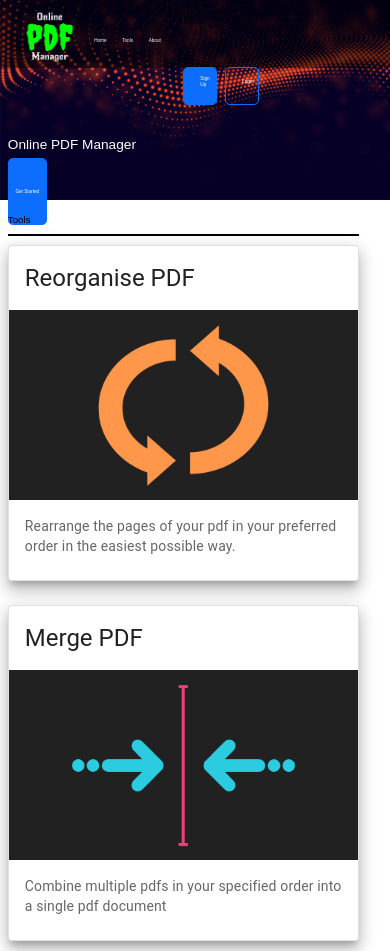
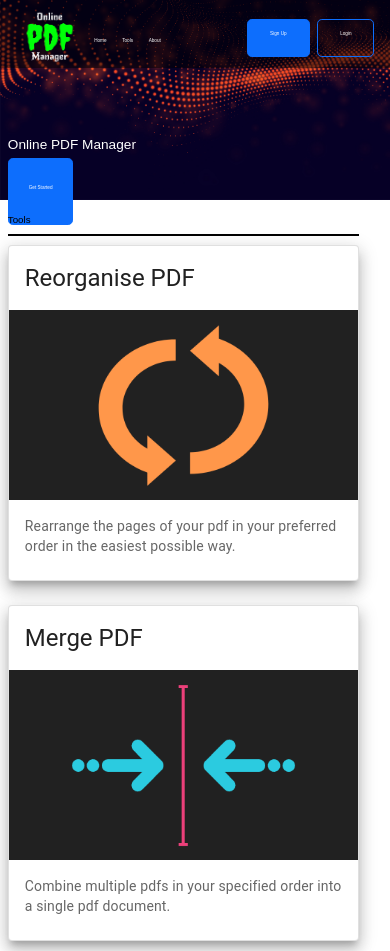
Before and after one commit to qureshi-h/pdf-manipulator, a React (Create React App) app in the folder frontend/: page / in a window 390 px wide. Built offline with nearby package versions, Linux system fonts and the light colour scheme; a web font is replaced by a local one.

Commit message:
made navbar more responsive to resize

```diff
--- a/frontend/src/App.css
+++ b/frontend/src/App.css
@@ -73,7 +73,7 @@ p {
     top: 0;
     margin-top: 40.5vw;
     left: 2%;
-    width: 10vw;
+    width: auto;
     height: 8vh;
 }
 
@@ -113,7 +113,7 @@ p {
     background-color: rgba(0, 0, 0, 0.5);
     top: 0;
     position: absolute;
-    display: inline-block;
+    display: inline-flex;
 }
 
 .navbarLogo {
@@ -130,7 +130,7 @@ p {
 
 .navbarButton {
     margin-left: 2vw;
-    width: 8vw;
+    width: auto;
     height: 4.5vh;
 }
 
@@ -213,6 +213,7 @@ input[type="file"] {
 
 .mergeInput {
     margin-left: 45vw;
+    width: auto;
 }
 
 .clearButton {
--- a/frontend/src/Components/LandingPage/Background.js
+++ b/frontend/src/Components/LandingPage/Background.js
@@ -26,7 +26,7 @@ export const Background = () => {
                     type="button"
                     className="btn btn-primary btn-lg titleButton"
                 >
-                    <h4 className="center">Get Started</h4>
+                    <h4 style={{ padding: "0vh 1vw 0vh 1vw" }}>Get Started</h4>
                 </button>
             </Link>
         </div>
--- a/frontend/src/Components/LandingPage/Tools.js
+++ b/frontend/src/Components/LandingPage/Tools.js
@@ -26,7 +26,7 @@ export const Tools = () => {
                     <Grid item xs={12} sm={6} md={4} lg={3}>
                         <Tool
                             title="Merge PDF"
-                            description="Combine multiple pdfs in your specified order into a single pdf document"
+                            description="Combine multiple pdfs in your specified order into a single pdf document."
                             image={merge}
                             link="/merge"
                         />
--- a/frontend/src/Components/MergePDF/UploadFiles.js
+++ b/frontend/src/Components/MergePDF/UploadFiles.js
@@ -31,7 +31,7 @@ export const UploadFiles = ({
                 htmlFor="file-upload"
                 className="custom-file-upload uploadInput mergeInput"
             >
-                <i className="fa fa-cloud-upload"></i>Choose a PDF
+                <i className="fa fa-cloud-upload"></i>Choose one or more PDFs
             </label>
             <input
                 id="file-upload"
--- a/frontend/src/Components/ReorganisePDF/DisplayImage.js
+++ b/frontend/src/Components/ReorganisePDF/DisplayImage.js
@@ -1,5 +1,14 @@
 import React from "react";
 import { Draggable, Droppable } from "react-beautiful-dnd";
+import {
+    Link,
+    DirectLink,
+    Element,
+    Events,
+    animateScroll as scroll,
+    scrollSpy,
+    scroller,
+} from "react-scroll";
 
 export const DisplayImage = ({ item, index }) => {
     return (
--- a/frontend/src/Components/UIElements/NavigationBar.js
+++ b/frontend/src/Components/UIElements/NavigationBar.js
@@ -6,6 +6,13 @@ import logo from "../../res/Logo2.png";
 export const NavigationBar = () => {
     return (
         <div className="navbar">
+            <div
+                style={{
+                    alignItems: "left",
+                    justifyContent: "left",
+                    marginRight: "4vw",
+                }}
+            >
                 <Link to="/">
                     <img className="navbarLogo" src={logo} alt="logo" />
                 </Link>
@@ -16,20 +23,27 @@ export const NavigationBar = () => {
 
                 <h4 className="navbarText">Tools</h4>
                 <h4 className="navbarText">About</h4>
+            </div>
 
-            <div style={{ marginLeft: "45vw", display: "inline-block" }}>
+            <div
+                style={{
+                    alignItems: "right",
+                    justifyContent: "right",
+                    marginRight: "4vw",
+                }}
+            >
                 <button
                     type="button"
                     className="btn btn-primary btn-lg navbarButton"
                 >
-                    <h4>Sign Up</h4>
+                    <h4 style={{ padding: "0vh 1.5vw 0vh 1.5vw" }}>Sign Up</h4>
                 </button>
 
                 <button
                     type="button"
                     className="btn btn-outline-primary btn-lg navbarButton"
                 >
-                    <h4>Login</h4>
+                    <h4 style={{ padding: "0vh 1.5vw 0vh 1.5vw" }}>Login</h4>
                 </button>
             </div>
         </div>
```
Lines whose indentation alone changed are shown as unchanged.
